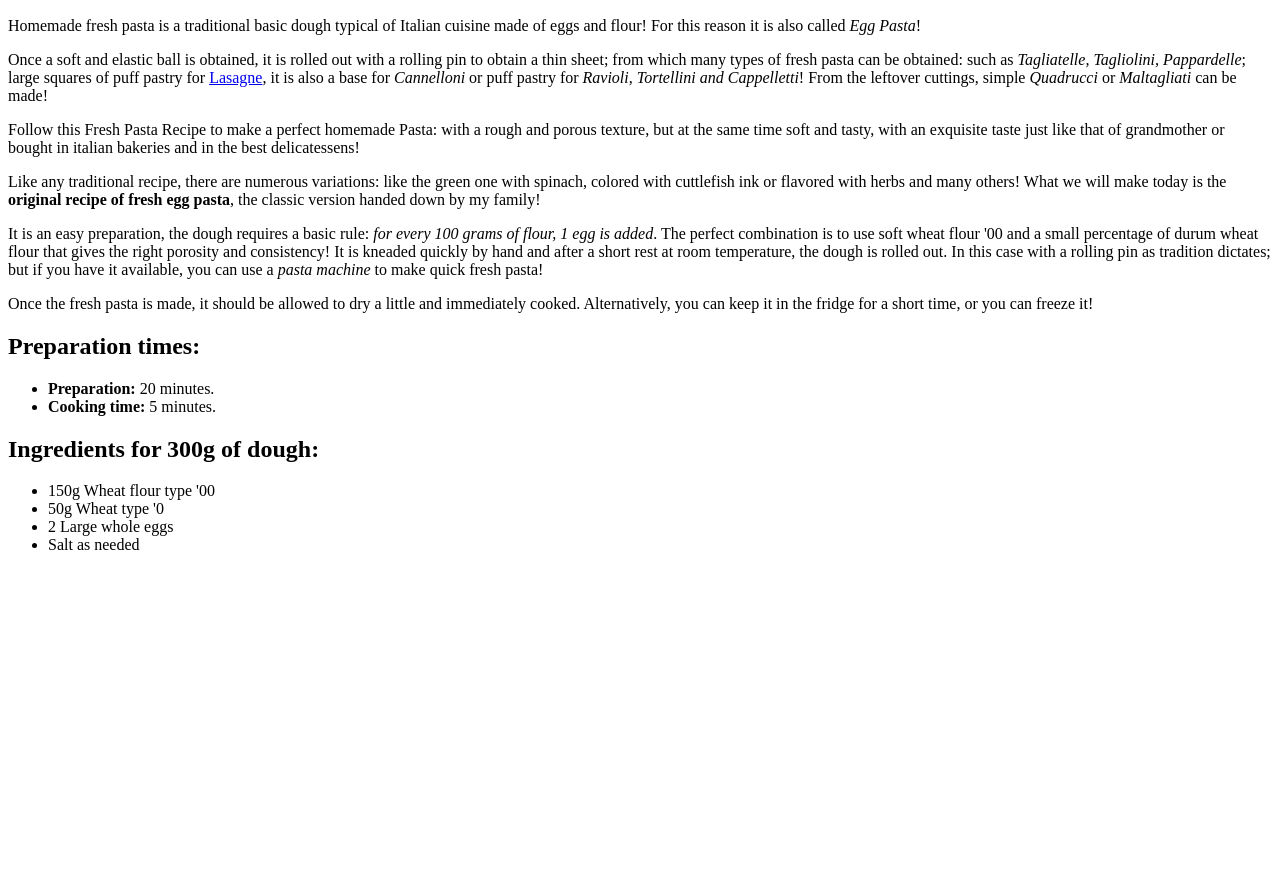
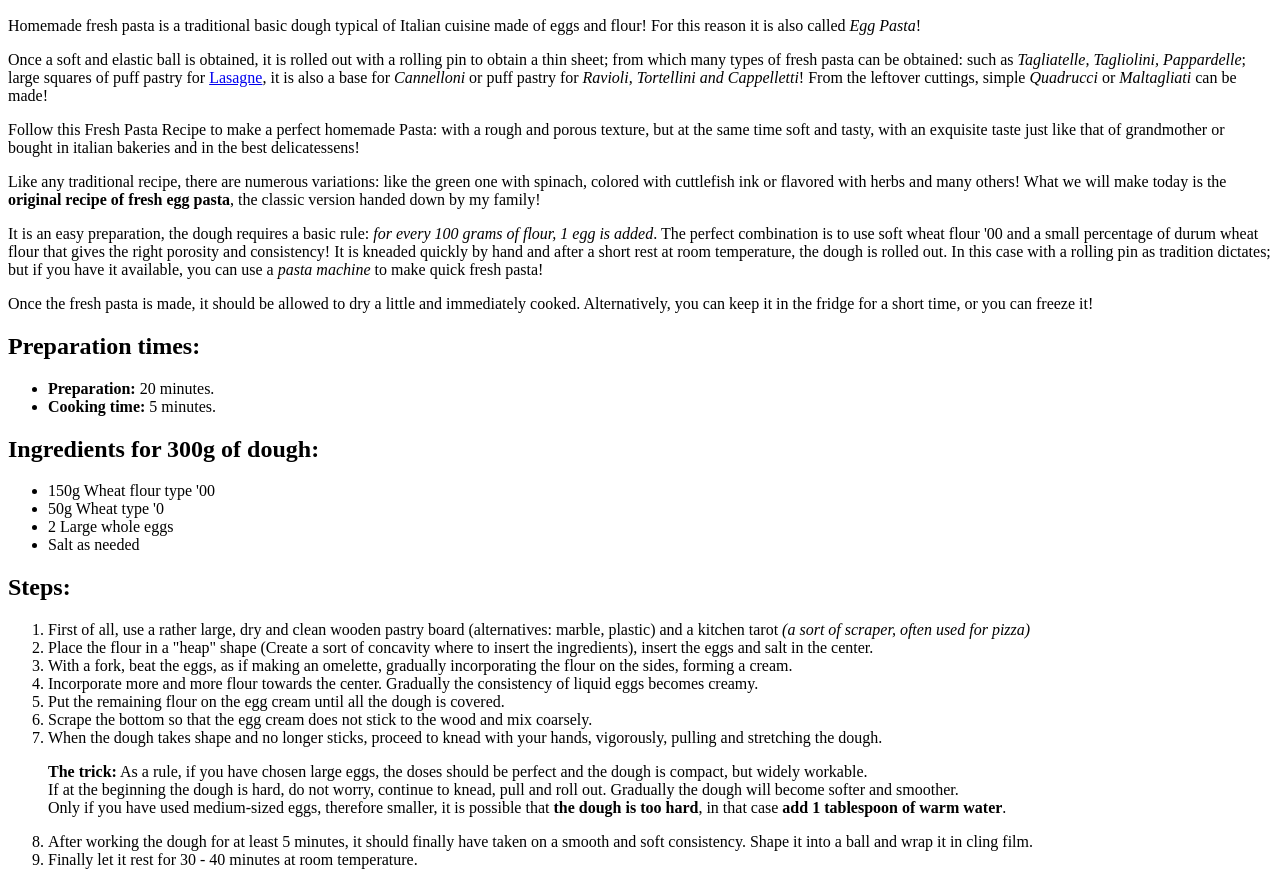
Before and after one commit to AimlessAvenue/odin-recipes, a plain HTML site: page recipes/lasagna-sheaths.html in a window 1280 px wide. Shown: the part 110-995 px from the top of the page. Before the commit the page ends 800 px from the top, so only its background shows below. Drawn offline with Linux system fonts and the light colour scheme.

Commit message:
Add first steps to lasagna-sheaths.html

```diff
--- a/recipes/lasagna-sheaths.html
+++ b/recipes/lasagna-sheaths.html
@@ -38,5 +38,18 @@
         <li>2 Large whole eggs</li>
         <li>Salt as needed</li>
     </ul>
+    <h2>Steps:</h2>
+    <ol>
+        <li>First of all, use a rather large, dry and clean wooden pastry board (alternatives: marble, plastic) and a kitchen tarot <em>(a sort of scraper, often used for pizza)</em></li>
+        <li>Place the flour in a "heap" shape (Create a sort of concavity where to insert the ingredients), insert the eggs and salt in the center.</li>
+        <li>With a fork, beat the eggs, as if making an omelette, gradually incorporating the flour on the sides, forming a cream.</li>
+        <li>Incorporate more and more flour towards the center. Gradually the consistency of liquid eggs becomes creamy.</li>
+        <li>Put the remaining flour on the egg cream until all the dough is covered.</li>
+        <li>Scrape the bottom so that the egg cream does not stick to the wood and mix coarsely.</li>
+        <li>When the dough takes shape and no longer sticks, proceed to knead with your hands, vigorously, pulling and stretching the dough.</li>
+        <p><strong>The trick:</strong> As a rule, if you have chosen large eggs, the doses should be perfect and the dough is compact, but widely workable. <br> If at the beginning the dough is hard, do not worry, continue to knead, pull and roll out. Gradually the dough will become softer and smoother. <br> Only if you have used medium-sized eggs, therefore smaller, it is possible that <strong>the dough is too hard</strong>, in that case <strong>add 1 tablespoon of warm water</strong>.</p>
+        <li>After working the dough for at least 5 minutes, it should finally have taken on a smooth and soft consistency. Shape it into a ball and wrap it in cling film.</li>
+        <li>Finally let it rest for 30 - 40 minutes at room temperature.</li>
+    </ol>
 </body>
 </html>
```
Also changed, not shown: recipes/lasagna.html (+1 -1 lines).
